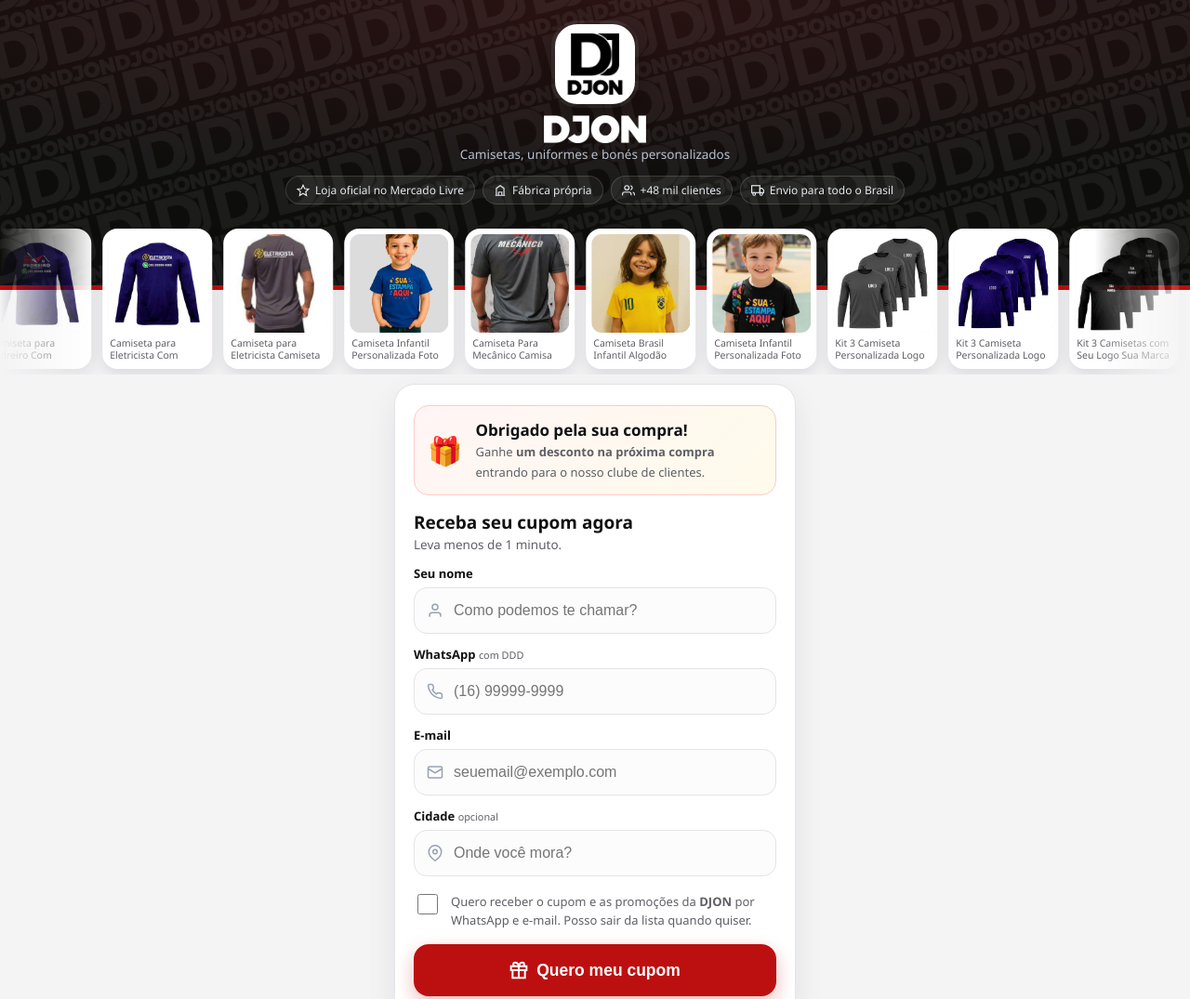
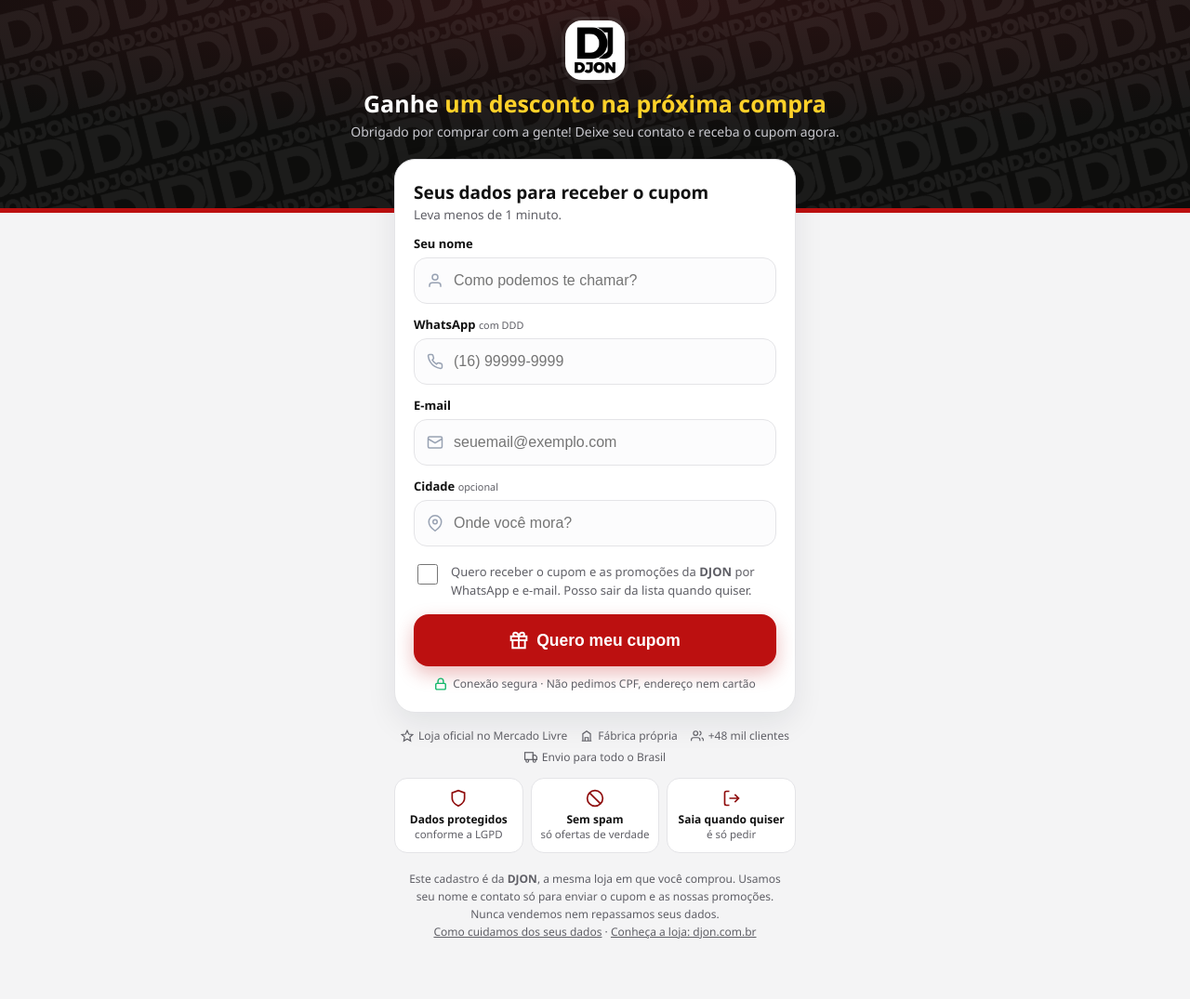
Before and after one commit to rodrigoc-web/dtf-esteira, a plain HTML site: page cadastro/index.html in a window 1280 px wide. Shown: the top 1075 px of the page at 93% size. After the commit the page ends 1046 px from the top, so only its background shows below. Drawn offline with Linux system fonts and the light colour scheme; no server answers.

Commit message:
cadastro: cadastro/index.html

```diff
--- a/cadastro/index.html
+++ b/cadastro/index.html
@@ -21,37 +21,29 @@ img{display:block}
 
 /* ── Topo com a marca ── */
 .topo{position:relative;overflow:hidden;background:radial-gradient(120% 90% at 50% 0%,#2A1212 0%,var(--escuro) 72%);
-  color:#fff;padding:26px 20px 92px;text-align:center}
+  color:#fff;padding:22px 20px 78px;text-align:center}
 .marca-dagua{position:absolute;inset:-60%;background:url("logos/djon_branco.png") 0 0/64px auto repeat;
   transform:rotate(-14deg);opacity:.06;pointer-events:none;animation:desliza 40s linear infinite}
 @keyframes desliza{to{background-position:256px 0}}
 .faixa{position:absolute;left:0;right:0;bottom:0;height:5px;background:var(--cor)}
-.selo-marca{position:relative;width:86px;height:86px;margin:0 auto 12px;border-radius:24px;background:#fff;
+.selo-marca{position:relative;width:64px;height:64px;margin:0 auto 10px;border-radius:18px;background:#fff;
   display:grid;place-items:center;box-shadow:0 10px 30px rgba(0,0,0,.35),0 0 0 4px rgba(255,255,255,.08)}
-.selo-marca img{width:78px;height:78px;border-radius:18px}
+.selo-marca img{width:58px;height:58px;border-radius:14px}
+.chamada{position:relative;font-size:25px;line-height:1.2;font-weight:800;margin:4px 0 6px}
+.chamada em{font-style:normal;color:#FFD129}
+.chamada-sub{position:relative;color:#C9C9CF;font-size:14px}
 .selo-marca .iniciais{font-weight:900;font-size:30px;letter-spacing:-.02em;color:var(--sobre-cor);
   background:var(--cor);width:72px;height:72px;border-radius:18px;display:grid;place-items:center}
 .nome-loja{position:relative;font-size:23px;font-weight:800;letter-spacing:.01em}
-.nome-loja img{height:30px;margin:0 auto}
+.nome-loja img{height:22px;margin:0 auto 8px}
 .desc-loja{position:relative;color:#B8C0CC;font-size:13.5px;margin-top:3px}
-.provas{position:relative;display:flex;justify-content:center;flex-wrap:wrap;gap:8px;margin-top:14px}
-.prova{display:inline-flex;align-items:center;gap:6px;border:1px solid rgba(255,255,255,.14);background:rgba(255,255,255,.06);
-  border-radius:999px;padding:6px 11px;font-size:12px;color:#E4E7EC}
+.provas{display:flex;justify-content:center;flex-wrap:wrap;gap:6px 14px;margin:16px 0 0;color:var(--sub)}
+.prova{display:inline-flex;align-items:center;gap:5px;font-size:12px}
 .prova svg{width:14px;height:14px;flex:none}
 
-/* ── Vitrine de produtos (anda sozinha) ── */
-.vitrine{position:relative;margin:-70px 0 0;overflow:hidden;padding:4px 0 6px;
-  mask-image:linear-gradient(90deg,transparent,#000 8%,#000 92%,transparent);
-  -webkit-mask-image:linear-gradient(90deg,transparent,#000 8%,#000 92%,transparent)}
-.trilho{display:flex;gap:12px;width:max-content;animation:vitrine 38s linear infinite}
-.vitrine:hover .trilho{animation-play-state:paused}
-@keyframes vitrine{to{transform:translateX(-50%)}}
-.produto{width:118px;flex:none;background:#fff;border-radius:16px;padding:6px;box-shadow:0 6px 18px rgba(16,24,40,.12)}
-.produto img{width:106px;height:106px;object-fit:cover;border-radius:11px;background:#F2F4F7}
-.produto span{display:block;font-size:10.5px;line-height:1.25;color:var(--sub);margin:5px 2px 2px;height:26px;overflow:hidden}
 
 /* ── Conteúdo ── */
-main{max-width:460px;margin:10px auto 0;padding:0 14px}
+main{max-width:460px;margin:-58px auto 0;padding:0 14px;position:relative}
 .card{background:var(--card);border:1px solid var(--borda);border-radius:22px;padding:22px 20px;
   box-shadow:0 12px 32px rgba(16,24,40,.08)}
 .oferta{display:flex;gap:14px;align-items:center;background:linear-gradient(135deg,#FFF5F5,#FFFBEB);
@@ -117,26 +109,15 @@ dialog button{margin-top:12px;height:44px;font-size:15px}
 <section class="topo">
   <div class="marca-dagua" id="marcaDagua" aria-hidden="true"></div>
   <div class="selo-marca" id="selo"><img src="logos/djon.png" alt="DJON"></div>
-  <div class="nome-loja" id="nomeLoja"><img src="logos/djon_nome_branco.png" alt="DJON"></div>
-  <div class="desc-loja" id="descLoja">Camisetas, uniformes e bonés personalizados</div>
-  <div class="provas">
-    <span class="prova"><svg viewBox="0 0 24 24" fill="none" stroke="currentColor" stroke-width="2"><path d="M12 2l3 6.5 7 .8-5.2 4.8 1.5 7L12 17.5 5.7 21l1.5-7L2 9.3l7-.8z"/></svg>Loja oficial no Mercado Livre</span>
-    <span class="prova"><svg viewBox="0 0 24 24" fill="none" stroke="currentColor" stroke-width="2"><path d="M3 21h18M5 21V8l7-5 7 5v13M9 21v-6h6v6"/></svg>Fábrica própria</span>
-    <span class="prova"><svg viewBox="0 0 24 24" fill="none" stroke="currentColor" stroke-width="2"><path d="M17 21v-2a4 4 0 0 0-4-4H5a4 4 0 0 0-4 4v2"/><circle cx="9" cy="7" r="4"/><path d="M23 21v-2a4 4 0 0 0-3-3.87M16 3.13a4 4 0 0 1 0 7.75"/></svg>+48 mil clientes</span>
-    <span class="prova"><svg viewBox="0 0 24 24" fill="none" stroke="currentColor" stroke-width="2"><rect x="1" y="3" width="15" height="13"/><path d="M16 8h4l3 3v5h-7V8z"/><circle cx="5.5" cy="18.5" r="2.5"/><circle cx="18.5" cy="18.5" r="2.5"/></svg>Envio para todo o Brasil</span>
-  </div>
+  <div class="chamada">Ganhe <em id="bonus">um desconto na próxima compra</em></div>
+  <div class="chamada-sub">Obrigado por comprar com a gente! Deixe seu contato e receba o cupom agora.</div>
   <div class="faixa"></div>
 </section>
 
-<div class="vitrine" aria-label="Alguns dos nossos produtos"><div class="trilho" id="trilho"></div></div>
 
 <main>
   <form class="card" id="form" novalidate>
-    <div class="oferta">
-      <div class="presente">🎁</div>
-      <div><b>Obrigado pela sua compra!</b><span>Ganhe <b style="display:inline;font-size:13px" id="bonus">um desconto na próxima compra</b> entrando para o nosso clube de clientes.</span></div>
-    </div>
-    <h2>Receba seu cupom agora</h2>
+    <h2 style="margin-top:0">Seus dados para receber o cupom</h2>
     <p class="sub">Leva menos de 1 minuto.</p>
 
     <label for="nome">Seu nome</label>
@@ -182,6 +163,12 @@ dialog button{margin-top:12px;height:44px;font-size:15px}
     <p>Guarde este código. Também vamos te avisar das próximas promoções pelo WhatsApp.</p>
   </div>
 
+  <div class="provas" aria-label="Sobre a DJON">
+    <span class="prova"><svg viewBox="0 0 24 24" fill="none" stroke="currentColor" stroke-width="2"><path d="M12 2l3 6.5 7 .8-5.2 4.8 1.5 7L12 17.5 5.7 21l1.5-7L2 9.3l7-.8z"/></svg>Loja oficial no Mercado Livre</span>
+    <span class="prova"><svg viewBox="0 0 24 24" fill="none" stroke="currentColor" stroke-width="2"><path d="M3 21h18M5 21V8l7-5 7 5v13M9 21v-6h6v6"/></svg>Fábrica própria</span>
+    <span class="prova"><svg viewBox="0 0 24 24" fill="none" stroke="currentColor" stroke-width="2"><path d="M17 21v-2a4 4 0 0 0-4-4H5a4 4 0 0 0-4 4v2"/><circle cx="9" cy="7" r="4"/><path d="M23 21v-2a4 4 0 0 0-3-3.87M16 3.13a4 4 0 0 1 0 7.75"/></svg>+48 mil clientes</span>
+    <span class="prova"><svg viewBox="0 0 24 24" fill="none" stroke="currentColor" stroke-width="2"><rect x="1" y="3" width="15" height="13"/><path d="M16 8h4l3 3v5h-7V8z"/><circle cx="5.5" cy="18.5" r="2.5"/><circle cx="18.5" cy="18.5" r="2.5"/></svg>Envio para todo o Brasil</span>
+  </div>
   <div class="garantias">
     <div class="garantia"><svg viewBox="0 0 24 24" fill="none" stroke="currentColor" stroke-width="2"><path d="M12 22s8-4 8-10V5l-8-3-8 3v7c0 6 8 10 8 10z"/></svg><b>Dados protegidos</b>conforme a LGPD</div>
     <div class="garantia"><svg viewBox="0 0 24 24" fill="none" stroke="currentColor" stroke-width="2"><circle cx="12" cy="12" r="10"/><path d="m4.9 4.9 14.2 14.2"/></svg><b>Sem spam</b>só ofertas de verdade</div>
@@ -216,16 +203,7 @@ const origem = (busca.get("o") || "").slice(0, 20);
 const chaveLoja = (busca.get("l") || "").toLowerCase().replace(/[^a-z0-9]/g, "").slice(0, 12);
 const loja = {cor: "#BC1010"};
 document.querySelectorAll(".nome-marca").forEach(e => e.textContent = MARCA);
-$("descLoja").textContent = DESCRICAO;
 
-// Vitrine com os produtos mais vendidos da loja (ou de todas).
-fetch("img/produtos.json").then(r => r.json()).then(todos => {
-  // Todos os produtos são da fábrica DJON: mostra os mais vendidos de todas as lojas.
-  const lista = Object.values(todos).flat();
-  if (!lista.length) return;
-  const html = lista.map(p => `<div class="produto"><img src="${p.img}" alt="" loading="lazy"><span>${p.nome.replace(/</g, "")}</span></div>`).join("");
-  $("trilho").innerHTML = html + html;
-}).catch(() => {});
 
 async function chamar(corpo) {
   const r = await fetch(FUNCAO, {method: "POST", headers: {"content-type": "application/json"}, body: JSON.stringify(corpo)});
@@ -234,6 +212,8 @@ async function chamar(corpo) {
 chamar({acao: "config"}).then(c => {
   if (c.bonus) $("bonus").textContent = c.bonus;
 }).catch(() => {});
+
+if (matchMedia("(pointer: fine)").matches) $("nome").focus();
 
 $("telefone").addEventListener("input", (e) => {
   const d = e.target.value.replace(/\D/g, "").slice(0, 11);
```
